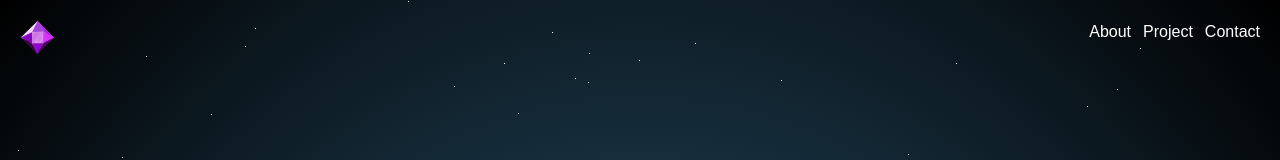
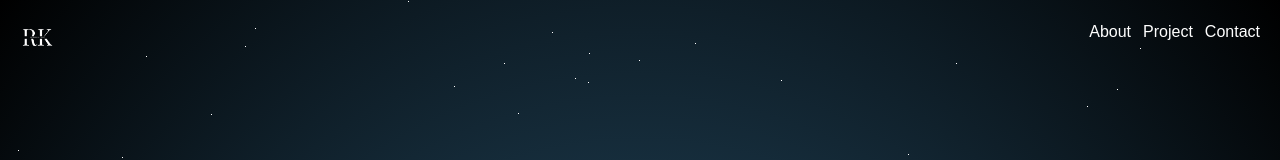
Before and after one commit to superbahbi/portfolio, a React (Create React App) app: page / in a window 1280 px wide. Shown: the top 160 px of the page. Built offline with nearby package versions, Linux system fonts and the light colour scheme.

Commit message:
added new logo

```diff
--- a/package.json
+++ b/package.json
@@ -1,5 +1,5 @@
 {
-  "name": "portfolio2",
+  "name": "portfolio",
   "version": "0.1.0",
   "private": true,
   "dependencies": {
--- a/public/index.html
+++ b/public/index.html
@@ -9,7 +9,7 @@
       name="description"
       content=""
     />
-    <link rel="apple-touch-icon" href="%PUBLIC_URL%/logo192.png" />
+    <link rel="apple-touch-icon" href="%PUBLIC_URL%/rk-logo-256.png" />
     <!--
       manifest.json provides metadata used when your web app is installed on a
       user's mobile device or desktop. See https://developers.google.com/web/fundamentals/web-app-manifest/
--- a/src/Components/Header.jsx
+++ b/src/Components/Header.jsx
@@ -13,6 +13,7 @@ const typewriter = (width) => keyframes`
     width: ${width};
   }
 `;
+
 const blinkCursor = keyframes`
   from {
     border-right-color: white;
@@ -21,6 +22,7 @@ const blinkCursor = keyframes`
     border-right-color: transparent;
   }
 `;
+
 const InnerHeaderContainer = styled.div`
   display: flex;
   justify-content: center;
@@ -50,6 +52,7 @@ const InnerHeaderText = styled(Heading)`
   overflow: hidden;
   font-weight: 300;
 `;
+
 const Navbar = styled.div`
   position: fixed;
   z-index: 2;
@@ -58,12 +61,14 @@ const Navbar = styled.div`
   margin: auto;
   width: 100%;
 `;
+
 const HeaderContainer = styled.nav`
   display: flex;
   padding: 20px 20px;
   justify-content: flex-end;
   align-items: flex-end;
 `;
+
 const HeaderLogo = styled.div`
   width: 50px;
   fill: white;
@@ -72,6 +77,7 @@ const HeaderLogo = styled.div`
   vertical-align: middle;
   margin-right: auto;
 `;
+
 const HeaderLinks = styled.a`
   @media (max-width: 768px) {
     display: none;
@@ -79,6 +85,12 @@ const HeaderLinks = styled.a`
   margin-left: 12px;
   margin-bottom: auto;
 `;
+
+/* Header Components
+  @params {object} theme - theme object from chakra-ui
+  @params {string} name - developer name
+  @params {string} title - developer title
+*/
 const Header = ({ theme, name, title }) => {
   useEffect(() => {
     const [red, green, blue] = [255, 255, 255];
@@ -98,7 +110,7 @@ const Header = ({ theme, name, title }) => {
       <Navbar>
         <HeaderContainer id="header">
           <HeaderLogo>
-            <img src="./logo.png" width={64} height={64} alt="logo" />
+            <img src="./rk-logo-256.png" width={64} height={64} alt="logo" />
           </HeaderLogo>
           <HeaderLinks href="#about">About</HeaderLinks>
           <HeaderLinks href="#project">Project</HeaderLinks>
--- a/src/Components/ProjectBox.jsx
+++ b/src/Components/ProjectBox.jsx
@@ -11,7 +11,7 @@ const ProjectBox = ({
   codeLink,
 }) => {
   return (
-    <Box width="350px" height="350px" background="brand.700" cursor={"pointer"}>
+    <Box width="350px" height="350px" background="brand.700">
       {projectImg && <Image src={projectImg} alt={projectTitle} />}
       {!projectImg && (
         <Box p="6">
```
Also changed, not shown: public/rk-logo-256.png (added), 1 other file (tests, documents, lock files or other folders).
